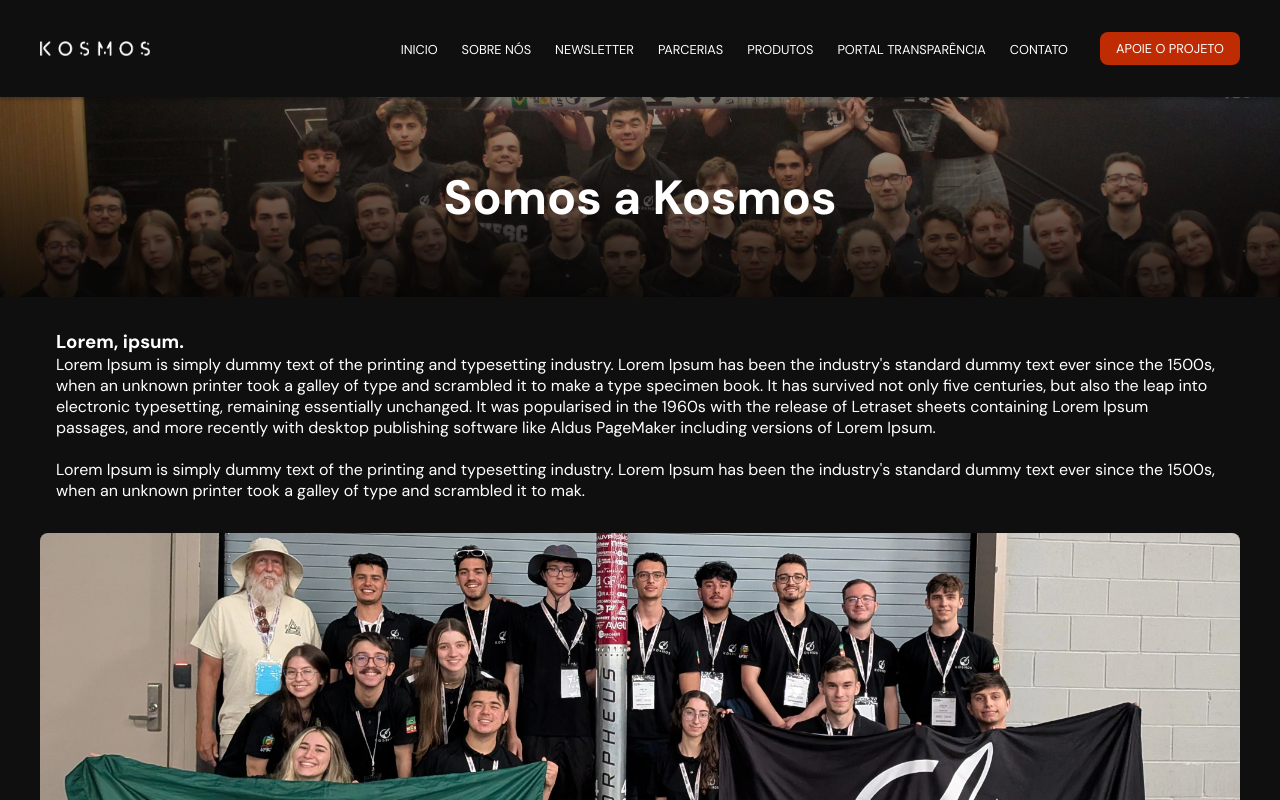
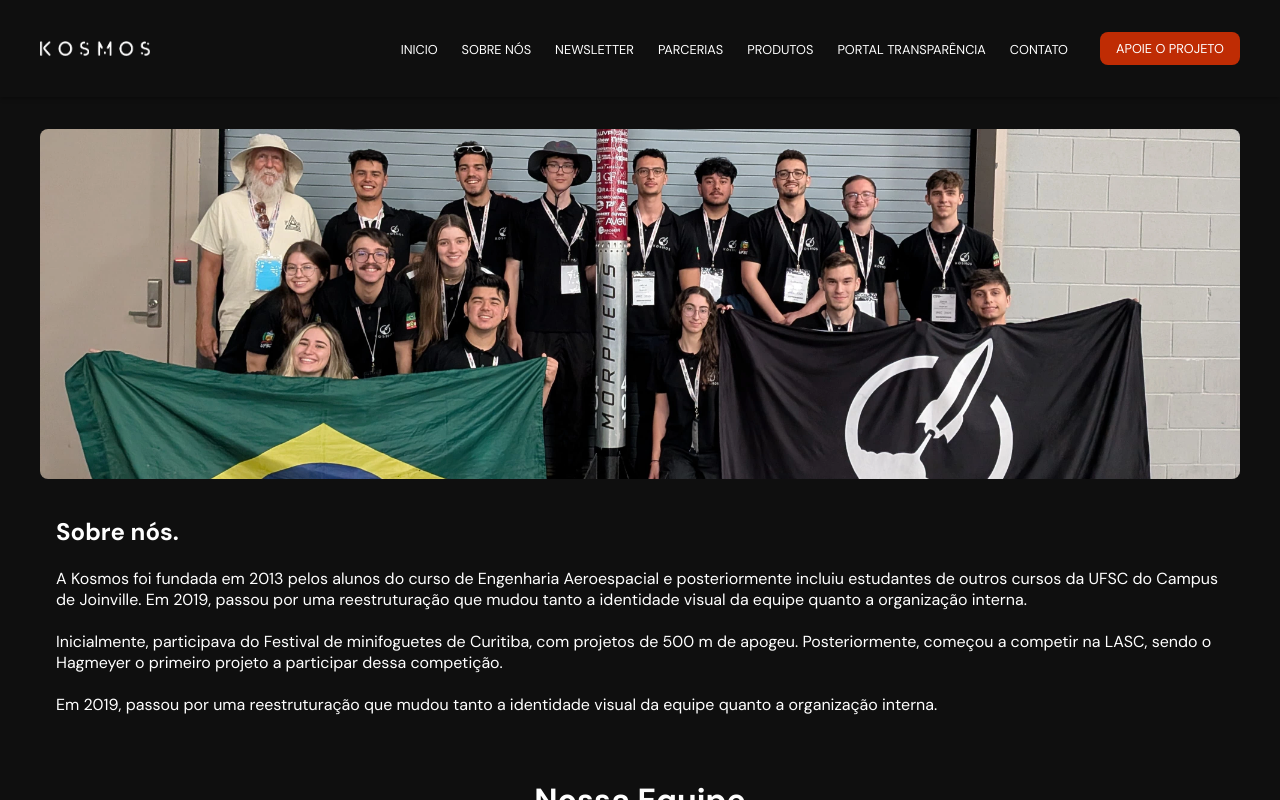
Before and after one commit to ProgramadorRafa/Kosmos-Rocketry, a React (Vite) app: page /about in a window 1280 px wide. Shown: the top 800 px of the page. Built offline with nearby package versions, Linux system fonts and the light colour scheme.

Commit message:
swiper adicionado, slider rodando

```diff
--- a/src/components/Hero.jsx
+++ b/src/components/Hero.jsx
@@ -2,12 +2,32 @@
 
 import React from 'react';
 import { Link } from 'react-router-dom';
+import { Swiper, SwiperSlide } from 'swiper/react';
 
 export default function Hero() {
+
+
+    const dataImages = [
+        { id: '1', image: 'https://images.unsplash.com/photo-1760340769739-653d00200baf?ixlib=rb-4.1.0&ixid=M3wxMjA3fDB8MHxwaG90by1wYWdlfHx8fGVufDB8fHx8fA%3D%3D&auto=format&fit=crop&q=80&w=1740' },
+        { id: '2', image: 'https://images.unsplash.com/photo-1704653106935-aef5b8206c09?ixlib=rb-4.1.0&ixid=M3wxMjA3fDB8MHxwaG90by1wYWdlfHx8fGVufDB8fHx8fA%3D%3D&auto=format&fit=crop&q=80&w=774' },
+        { id: '3', image: 'https://images.unsplash.com/photo-1609146373501-1c45dcbf2643?ixlib=rb-4.1.0&ixid=M3wxMjA3fDB8MHxwaG90by1wYWdlfHx8fGVufDB8fHx8fA%3D%3D&auto=format&fit=crop&q=80&w=870' }
+    ]
+
+
     return (
         <section className="hero">
             <div className="inHero">
-                <img src="/images/banner/HeroTesteImage.webp" alt="testeImgHero" />
+                <Swiper className='teste'
+                    slidesPerView={1}
+                    autoplay={{ delay: 3000 }}
+                    loop={true}
+                >
+                    {dataImages.map((item) => (
+                        <SwiperSlide key={item.id}>
+                            <img className='imageHero' src={item.image} alt={`Slide ${item.id}`} />
+                        </SwiperSlide>
+                    ))}
+                </Swiper>
             </div>
             <div className="textContent">
                 <h1>a Kosmos <br /> não tem limites</h1>
--- a/src/css/Hero.css
+++ b/src/css/Hero.css
@@ -18,7 +18,11 @@
     left: 0;
     top: 0;
 }
-.inHero img{
+.inHero .teste{
+    width: 100%;
+    height: 100%;
+}
+.inHero .imageHero{
     width: 100%;
     height: 100%;
     object-fit: cover;
--- a/src/main.jsx
+++ b/src/main.jsx
@@ -6,10 +6,6 @@ import { register } from 'swiper/element/bundle';
 
 register();
 import 'swiper/css';
-import 'swiper/css/navigation';
-import 'swiper/css/pagination';
-import 'swiper/css/scrollbar';
-import 'swiper/css/effect-fade';
 
 createRoot(document.getElementById('root')).render(
   <StrictMode>
--- a/src/pages/About/index.jsx
+++ b/src/pages/About/index.jsx
@@ -12,16 +12,17 @@ export default function About() {
     return (
         <>
             <Header />
-            <HeroFlat texto="Somos a Kosmos" image="/images/banner/bannerFlat_contact.webp" />
+            {/* <HeroFlat texto="Somos a Kosmos" image="/images/banner/bannerFlat_contact.webp" /> */}
             <section className="containerAbout">
                 <div className="containerBox">
-                    <div className="containerText">
-                        <h3>Lorem, ipsum.</h3>
-                        <p>Lorem Ipsum is simply dummy text of the printing and typesetting industry. Lorem Ipsum has been the industry's standard dummy text ever since the 1500s, when an unknown printer took a galley of type and scrambled it to make a type specimen book. It has survived not only five centuries, but also the leap into electronic typesetting, remaining essentially unchanged. It was popularised in the 1960s with the release of Letraset sheets containing Lorem Ipsum passages, and more recently with desktop publishing software like Aldus PageMaker including versions of Lorem Ipsum.</p><br />
-                        <p>Lorem Ipsum is simply dummy text of the printing and typesetting industry. Lorem Ipsum has been the industry's standard dummy text ever since the 1500s, when an unknown printer took a galley of type and scrambled it to mak.</p>
-                    </div>
                     <div className="imageBox">
                         <img src="/images/banner/about.webp" alt="image" />
+                    </div>
+                    <div className="containerText">
+                        <h2>Sobre nós.</h2> <br />
+                        <p>A Kosmos foi fundada em 2013 pelos alunos do curso de Engenharia Aeroespacial e posteriormente incluiu estudantes de outros cursos da UFSC do Campus de Joinville. Em 2019, passou por uma reestruturação que mudou tanto a identidade visual da equipe quanto a organização interna.</p><br />
+                        <p>Inicialmente, participava do Festival de minifoguetes de Curitiba, com projetos de 500 m de apogeu. Posteriormente, começou a competir na LASC, sendo o Hagmeyer o primeiro projeto a participar dessa competição.</p><br />
+                        <p>Em 2019, passou por uma reestruturação que mudou tanto a identidade visual da equipe quanto a organização interna.</p>
                     </div>
                 </div>
             </section>
--- a/src/pages/Project/index.jsx
+++ b/src/pages/Project/index.jsx
@@ -9,8 +9,8 @@ import HeroFlat from "../../components/HeroFlat";
 const projectData = [
     {
         id: 1,
-        title: "Project One",
-        description: "Description for project one.",
+        title: "MORPHEUS",
+        description: "Começou a ser desenvolvido em 2023 com o intuito de participar da International Engineering Rocket Competition (IREC), a maior competição de foguetes universitários do mundo em 2024. Porém...",
         image: "/images/project/project1.png"
     },
     {
```
